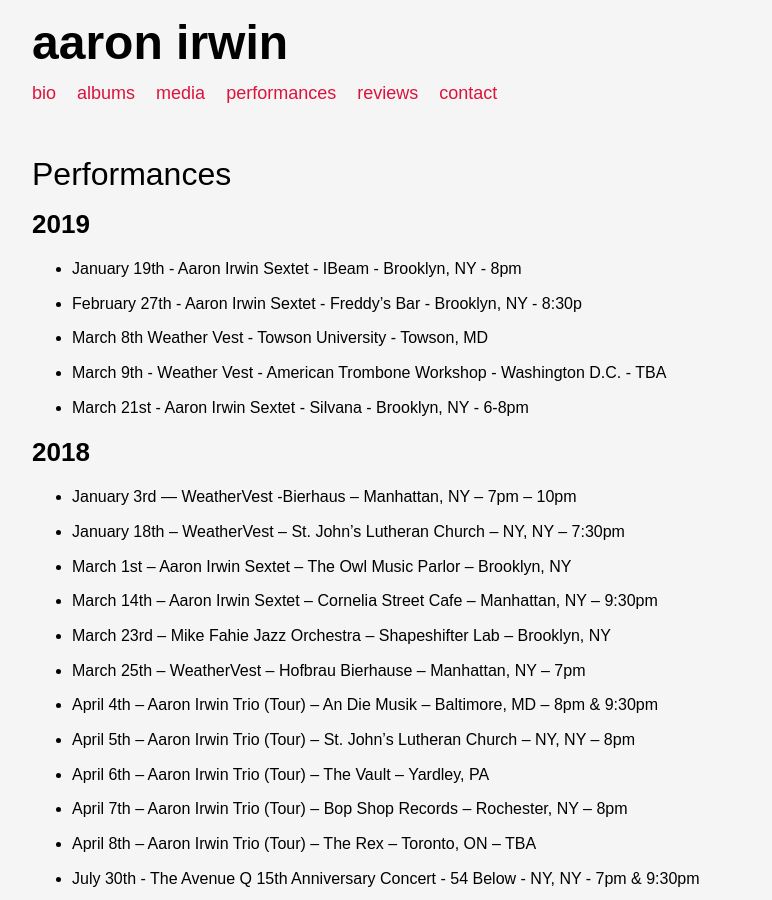
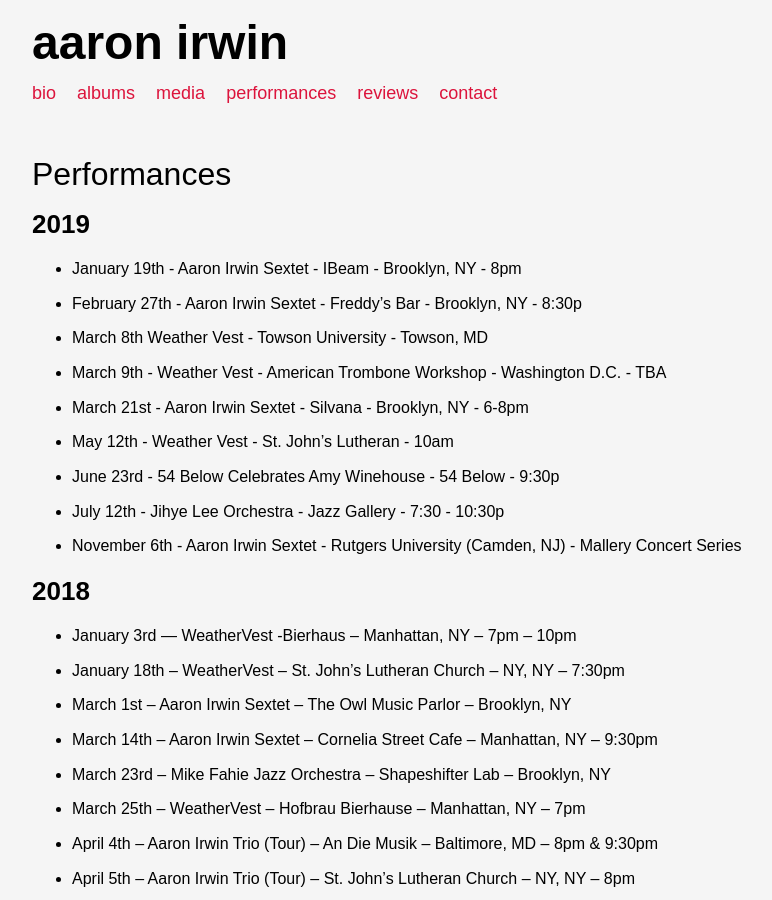
Before and after one commit to ryanve/aaronirwin.com, a Jekyll site: the page built from performances.md, in a window 1280 px wide and 900 px high. Shown: the whole window, without its empty margins (128-900 px from the left). Built offline with Jekyll 4.4.1, drawn with Linux system fonts in a browser that asks for light colours.

Commit message:
Updated performances (#92)
Added dates

```diff
--- a/performances.md
+++ b/performances.md
@@ -11,6 +11,10 @@
 - March 8th Weather Vest - Towson University - Towson, MD
 - March 9th - Weather Vest - American Trombone Workshop - Washington D.C. - TBA
 - March 21st - Aaron Irwin Sextet - Silvana - Brooklyn, NY - 6-8pm
+- May 12th - Weather Vest - St. John's Lutheran - 10am
+- June 23rd - 54 Below Celebrates Amy Winehouse - 54 Below - 9:30p
+- July 12th - Jihye Lee Orchestra - Jazz Gallery - 7:30 - 10:30p
+- November 6th - Aaron Irwin Sextet - Rutgers University (Camden, NJ) - Mallery Concert Series
 
 ## 2018
 
```
